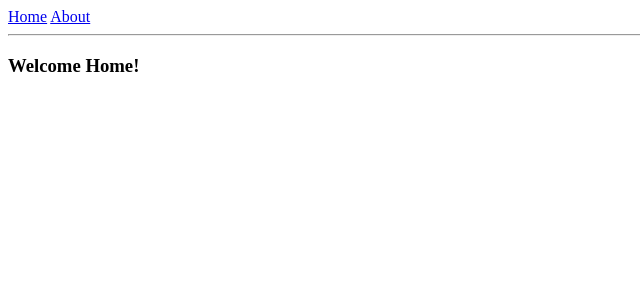
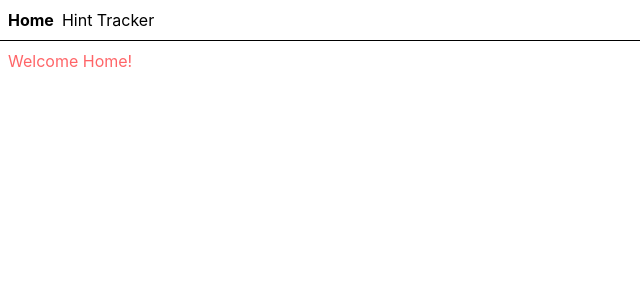
Before and after one commit to BashPrime/bashprime.github.io, a React (Vite) app: page / in a window 1280 px wide. Shown: the top 300 px of the page, without its empty margins (0-640 px from the left). Built offline with nearby package versions, Linux system fonts and the light colour scheme.

Commit message:
add tailwindcss

```diff
--- a/index.html
+++ b/index.html
@@ -5,6 +5,7 @@
     <link rel="icon" type="image/png" href="/favicon.png" sizes="32x32" />
     <link rel="apple-touch-icon" href="/apple-touch-icon.png" />
     <meta name="viewport" content="width=device-width, initial-scale=1.0" />
+    <link href="/src/index.css" rel="stylesheet">
     <title>BashPrime</title>
   </head>
   <body>
--- a/package.json
+++ b/package.json
@@ -10,10 +10,12 @@
     "preview": "vite preview"
   },
   "dependencies": {
+    "@tailwindcss/vite": "^4.3.3",
     "@tanstack/react-router": "^1.170.18",
     "@tanstack/react-router-devtools": "^1.167.0",
     "react": "^19.2.7",
     "react-dom": "^19.2.7",
+    "tailwindcss": "^4.3.3",
     "zod": "^4.4.3"
   },
   "devDependencies": {
--- a/src/index.css
+++ b/src/index.css
@@ -1,111 +1 @@
-:root {
-  --text: #6b6375;
-  --text-h: #08060d;
-  --bg: #fff;
-  --border: #e5e4e7;
-  --code-bg: #f4f3ec;
-  --accent: #aa3bff;
-  --accent-bg: rgba(170, 59, 255, 0.1);
-  --accent-border: rgba(170, 59, 255, 0.5);
-  --social-bg: rgba(244, 243, 236, 0.5);
-  --shadow:
-    rgba(0, 0, 0, 0.1) 0 10px 15px -3px, rgba(0, 0, 0, 0.05) 0 4px 6px -2px;
-
-  --sans: system-ui, 'Segoe UI', Roboto, sans-serif;
-  --heading: system-ui, 'Segoe UI', Roboto, sans-serif;
-  --mono: ui-monospace, Consolas, monospace;
-
-  font: 18px/145% var(--sans);
-  letter-spacing: 0.18px;
-  color-scheme: light dark;
-  color: var(--text);
-  background: var(--bg);
-  font-synthesis: none;
-  text-rendering: optimizeLegibility;
-  -webkit-font-smoothing: antialiased;
-  -moz-osx-font-smoothing: grayscale;
-
-  @media (max-width: 1024px) {
-    font-size: 16px;
-  }
-}
-
-@media (prefers-color-scheme: dark) {
-  :root {
-    --text: #9ca3af;
-    --text-h: #f3f4f6;
-    --bg: #16171d;
-    --border: #2e303a;
-    --code-bg: #1f2028;
-    --accent: #c084fc;
-    --accent-bg: rgba(192, 132, 252, 0.15);
-    --accent-border: rgba(192, 132, 252, 0.5);
-    --social-bg: rgba(47, 48, 58, 0.5);
-    --shadow:
-      rgba(0, 0, 0, 0.4) 0 10px 15px -3px, rgba(0, 0, 0, 0.25) 0 4px 6px -2px;
-  }
-
-  #social .button-icon {
-    filter: invert(1) brightness(2);
-  }
-}
-
-#root {
-  width: 1126px;
-  max-width: 100%;
-  margin: 0 auto;
-  text-align: center;
-  border-inline: 1px solid var(--border);
-  min-height: 100svh;
-  display: flex;
-  flex-direction: column;
-  box-sizing: border-box;
-}
-
-body {
-  margin: 0;
-}
-
-h1,
-h2 {
-  font-family: var(--heading);
-  font-weight: 500;
-  color: var(--text-h);
-}
-
-h1 {
-  font-size: 56px;
-  letter-spacing: -1.68px;
-  margin: 32px 0;
-  @media (max-width: 1024px) {
-    font-size: 36px;
-    margin: 20px 0;
-  }
-}
-h2 {
-  font-size: 24px;
-  line-height: 118%;
-  letter-spacing: -0.24px;
-  margin: 0 0 8px;
-  @media (max-width: 1024px) {
-    font-size: 20px;
-  }
-}
-p {
-  margin: 0;
-}
-
-code,
-.counter {
-  font-family: var(--mono);
-  display: inline-flex;
-  border-radius: 4px;
-  color: var(--text-h);
-}
-
-code {
-  font-size: 15px;
-  line-height: 135%;
-  padding: 4px 8px;
-  background: var(--code-bg);
-}
+@import "tailwindcss";
--- a/src/routes/__root.tsx
+++ b/src/routes/__root.tsx
@@ -7,8 +7,8 @@ const RootLayout = () => (
       <Link to="/" className="[&.active]:font-bold">
         Home
       </Link>{' '}
-      <Link to="/about" className="[&.active]:font-bold">
-        About
+      <Link to="/hint-tracker" className="[&.active]:font-bold">
+        Hint Tracker
       </Link>
     </div>
     <hr />
--- a/src/routes/index.tsx
+++ b/src/routes/index.tsx
@@ -6,7 +6,7 @@ export const Route = createFileRoute('/')({
 
 function Index() {
   return (
-    <div className="p-2">
+    <div className="p-2 text-red-400">
       <h3>Welcome Home!</h3>
     </div>
   )
--- a/vite.config.ts
+++ b/vite.config.ts
@@ -1,3 +1,4 @@
+import tailwindcss from '@tailwindcss/vite'
 import { tanstackRouter } from '@tanstack/router-plugin/vite'
 import react from '@vitejs/plugin-react'
 import { defineConfig } from 'vite'
@@ -9,5 +10,7 @@ export default defineConfig({
       target: 'react',
       autoCodeSplitting: true,
     }),
-    react()],
+    tailwindcss(),
+    react()
+  ],
 })
```
Also changed, not shown: 1 other file (tests, documents, lock files or other folders).
